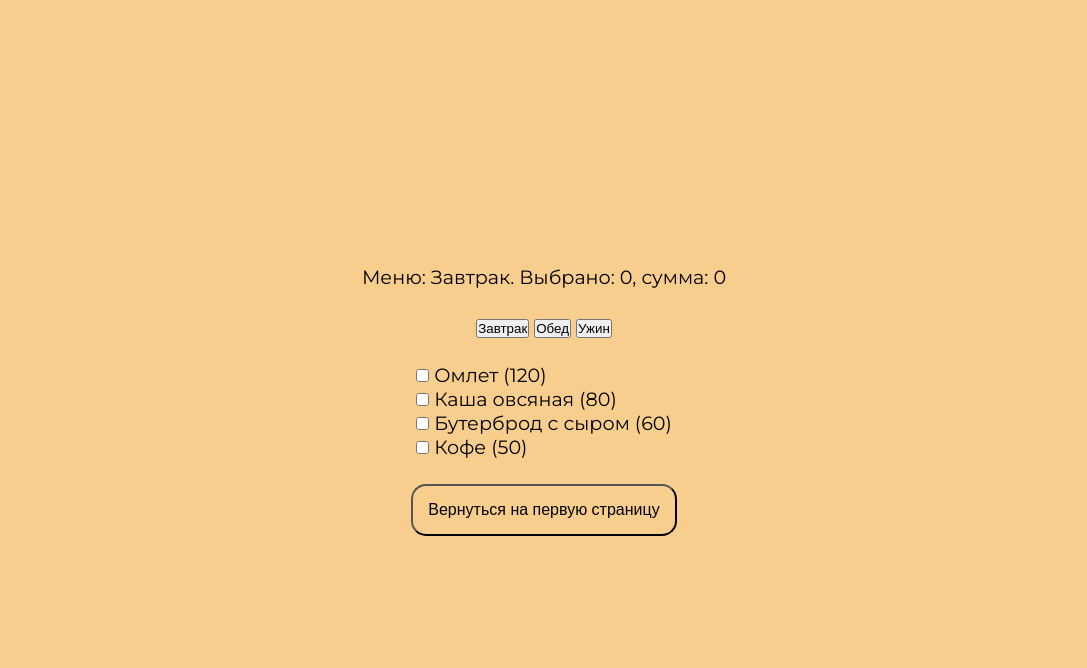
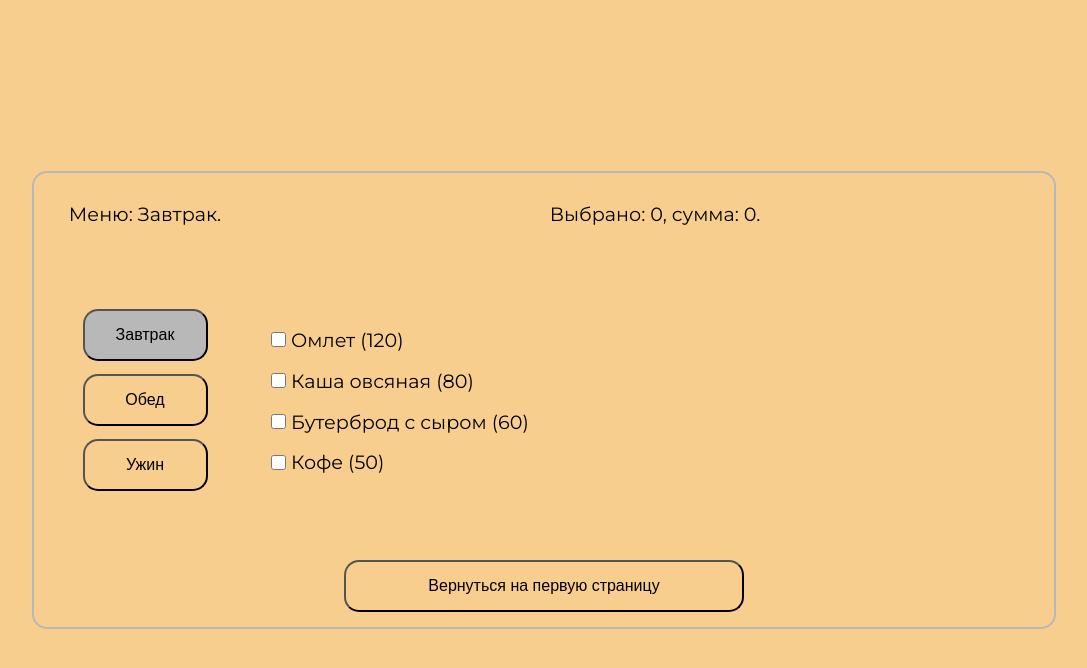
Before and after one commit to Wezave/mini-app, a plain HTML site: page index.html in a window 1280 px wide. Both pictures are taken after a click on the link "ссылкой". Shown: the whole page, without its empty margins (96-1183 px from the left). Drawn offline with Linux system fonts and the light colour scheme.

Commit message:
итоговая версия

```diff
--- a/dist/main.js
+++ b/dist/main.js
@@ -1,41 +1,38 @@
-import { getCurrentMenu, setCurrentMenu, toggleItem, selectedItemsCount, selectedSum } from './menu-state.js';
-import { menus } from './data/menus.js';
-const page1 = document.querySelector('#page1');
-const page2 = document.querySelector('#page2');
-const toSecondPageButton = document.querySelector('#go-to-second-page');
-const secondPageLink = document.querySelector('#second-page-link');
-const toFirstPageButton = document.querySelector('#go-to-first-page');
-const menuContainer = document.getElementById('menu-container');
-const selectedInfo = document.getElementById('selected-info');
-const itemTemplate = document.getElementById('menu-item-template');
-const menuButtons = document.querySelectorAll('.menu-button');
+import { getCurrentMenu, setCurrentMenu, toggleItem, selectedItemsCount, selectedSum, } from "./menu-state.js";
+import { menus } from "./data/menus.js";
+const page1 = document.querySelector("#page1");
+const page2 = document.querySelector("#page2");
+const toSecondPageButton = document.querySelector("#go-to-second-page");
+const secondPageLink = document.querySelector("#second-page-link");
+const toFirstPageButton = document.querySelector("#go-to-first-page");
+const menuContainer = document.getElementById("menu-container");
+const selectedMenu = document.getElementById("selected-menu");
+const selectedInfo = document.getElementById("selected-info");
+const itemTemplate = document.getElementById("menu-item-template");
+const menuButtons = document.querySelectorAll(".menu-button");
 function resetAllMenus() {
-    menus.forEach(menu => {
-        menu.items.forEach(item => {
+    menus.forEach((menu) => {
+        menu.items.forEach((item) => {
             item.checked = false;
         });
     });
 }
 function updateActiveMenuButton(menuId) {
-    menuButtons.forEach(button => {
-        button.classList.remove('active');
+    menuButtons.forEach((button) => {
+        button.classList.remove("active");
         if (Number(button.dataset.menuId) === menuId) {
-            button.classList.add('active');
+            button.classList.add("active");
         }
     });
 }
 function renderMenu() {
-    menuContainer.innerHTML = '';
+    menuContainer.innerHTML = "";
     const currentMenu = getCurrentMenu();
-    currentMenu.items.forEach(item => {
+    currentMenu.items.forEach((item) => {
         const clone = itemTemplate.content.cloneNode(true);
         const checkbox = clone.querySelector('input[type="checkbox"]');
-        const label = clone.querySelector('label');
-        const valueSpan = clone.querySelector('.value');
-        if (!checkbox || !label || !valueSpan) {
-            console.error('Template elements missing');
-            return;
-        }
+        const label = clone.querySelector("label");
+        const valueSpan = clone.querySelector(".value");
         const inputId = `item-${item.id}`;
         checkbox.id = inputId;
         checkbox.dataset.id = String(item.id);
@@ -43,7 +40,7 @@ function renderMenu() {
         label.htmlFor = inputId;
         label.textContent = item.label;
         valueSpan.textContent = `(${item.value})`;
-        checkbox.addEventListener('change', (event) => {
+        checkbox.addEventListener("change", (event) => {
             const target = event.target;
             const itemId = Number(target.dataset.id);
             toggleItem(itemId, target.checked);
@@ -53,40 +50,38 @@ function renderMenu() {
     });
 }
 function updateInfo() {
-    const currentMenu = getCurrentMenu();
-    const count = selectedItemsCount();
-    const total = selectedSum();
-    selectedInfo.textContent = `Меню: ${currentMenu.name}. Выбрано: ${count}, сумма: ${total}`;
+    selectedMenu.textContent = `Меню: ${getCurrentMenu().name}.`;
+    selectedInfo.textContent = `Выбрано: ${selectedItemsCount()}, сумма: ${selectedSum()}.`;
 }
 function showSecondPage() {
     resetAllMenus();
     setCurrentMenu(menus[0]);
     updateActiveMenuButton(menus[0].id);
-    page1?.classList.remove('active-page');
-    page2?.classList.add('active-page');
+    page1?.classList.add("hidden-page");
+    page2?.classList.remove("hidden-page");
     renderMenu();
     updateInfo();
 }
 function showFirstPage() {
-    page1?.classList.add('active-page');
-    page2?.classList.remove('active-page');
+    page1?.classList.remove("hidden-page");
+    page2?.classList.add("hidden-page");
 }
 if (toSecondPageButton) {
-    toSecondPageButton.addEventListener('click', showSecondPage);
+    toSecondPageButton.addEventListener("click", showSecondPage);
 }
 if (secondPageLink) {
-    secondPageLink.addEventListener('click', (event) => {
+    secondPageLink.addEventListener("click", (event) => {
         event.preventDefault();
         showSecondPage();
     });
 }
 if (toFirstPageButton) {
-    toFirstPageButton.addEventListener('click', showFirstPage);
+    toFirstPageButton.addEventListener("click", showFirstPage);
 }
-menuButtons.forEach(button => {
-    button.addEventListener('click', () => {
+menuButtons.forEach((button) => {
+    button.addEventListener("click", () => {
         const menuId = Number(button.dataset.menuId);
-        const selectedMenu = menus.find(m => m.id === menuId);
+        const selectedMenu = menus.find((m) => m.id === menuId);
         if (selectedMenu) {
             setCurrentMenu(selectedMenu);
             renderMenu();
@@ -95,12 +90,4 @@ menuButtons.forEach(button => {
         }
     });
 });
-document.addEventListener('DOMContentLoaded', () => {
-    if (page2?.classList.contains('active-page')) {
-        showSecondPage();
-    }
-    else {
-        updateActiveMenuButton(menus[0].id);
-    }
-});
 //# sourceMappingURL=main.js.map
--- a/index.html
+++ b/index.html
@@ -9,19 +9,20 @@
     <link rel="stylesheet" href="./styles/styles.css" />
   </head>
   <body>
-    <section id="page1" class="page active-page">
+    <section id="page1" class="page">
       <h1>Страница приветствия</h1>
       <p>
         Первая страница с текстом приветствия и
         <a href="#" id="second-page-link">ссылкой</a>
-        на вторую страницу
+        на вторую страницу.
       </p>
       <button class="button" id="go-to-second-page">
         Перейти на вторую страницу
       </button>
     </section>
-    <section id="page2" class="page">
-      <p id="selected-info">Выбрано: 0, сумма: 0</p>
+    <section id="page2" class="page hidden-page">
+      <p id="selected-menu"></p>
+      <p id="selected-info"></p>
       <template id="menu-item-template">
         <div class="menu-item">
           <input type="checkbox" id="" data-id="" />
--- a/styles/styles.scss
+++ b/styles/styles.scss
@@ -3,6 +3,10 @@
   justify-content: center;
   align-items: center;
 }
+
+$main-color: rgb(248, 206, 143);
+$accent-color: rgb(184, 184, 184);
+$hover-color: rgb(255, 185, 80);
 
 * {
   margin: 0;
@@ -13,28 +17,106 @@
 body {
   @include flexible();
   flex-direction: column;
-  background-color: rgb(248, 206, 143);
-  font-family: 'Montserrat';
+  background-color: $main-color;
+  font-family: "Montserrat";
   color: black;
   font-size: 1.2rem;
   block-size: 100vh;
+  inline-size: 100vw;
 }
 
-.page {
-    display: none;
+.hidden-page {
+  display: none !important;
 }
 
-.active-page {
+#page1 {
   @include flexible();
   flex-direction: column;
   gap: 25px;
   margin: auto;
+
+  a:visited {
+    color: $accent-color;
   }
 
-.button {
+  a:hover {
+    color: $hover-color;
+  }
+}
+
+#page2 {
+  display: grid;
+  gap: 30px;
+  border: 2px solid $accent-color;
+  border-radius: 15px;
+  padding: 15px;
+  min-inline-size: 1024px;
+  grid-template-columns: 1fr 4fr;
+  grid-template-rows: 1fr 5fr 1fr;
+  align-items: center;
+  justify-items: center;
+  grid-template-areas:
+    "selected-menu selected-info"
+    "menu-selector menu-container"
+    "button button";
+
+  #go-to-first-page {
+    grid-area: button;
+  }
+}
+
+button {
   background-color: transparent;
   padding: 15px;
   border-radius: 15px;
   font-size: 1rem;
+  inline-size: 400px;
   cursor: pointer;
+
+  &.active {
+    background-color: $accent-color;
   }
+
+  &:hover {
+    background-color: $hover-color;
+  }
+}
+
+#selected-menu {
+  grid-area: selected-menu;
+}
+
+#selected-info {
+  grid-area: selected-info;
+}
+
+.menu-selector {
+  @include flexible();
+  flex-direction: column;
+  gap: 1vw;
+  grid-area: menu-selector;
+
+  button {
+    inline-size: 125px;
+  }
+}
+
+#menu-container {
+  grid-area: menu-container;
+  display: flex;
+  flex-direction: column;
+  justify-self: start;
+  gap: 15px;
+
+  input[type="checkbox"] {
+    vertical-align: middle;
+    accent-color: $accent-color;
+    width: 15px;
+    height: 15px;
+  }
+
+  label,
+  .value {
+    vertical-align: middle;
+  }
+}
```
Also changed, not shown: dist/data/menus.js (+15 -15 lines), dist/menu-state.js (+4 -4 lines), styles/styles.css, 7 other files. Lines whose indentation alone changed are shown as unchanged.
